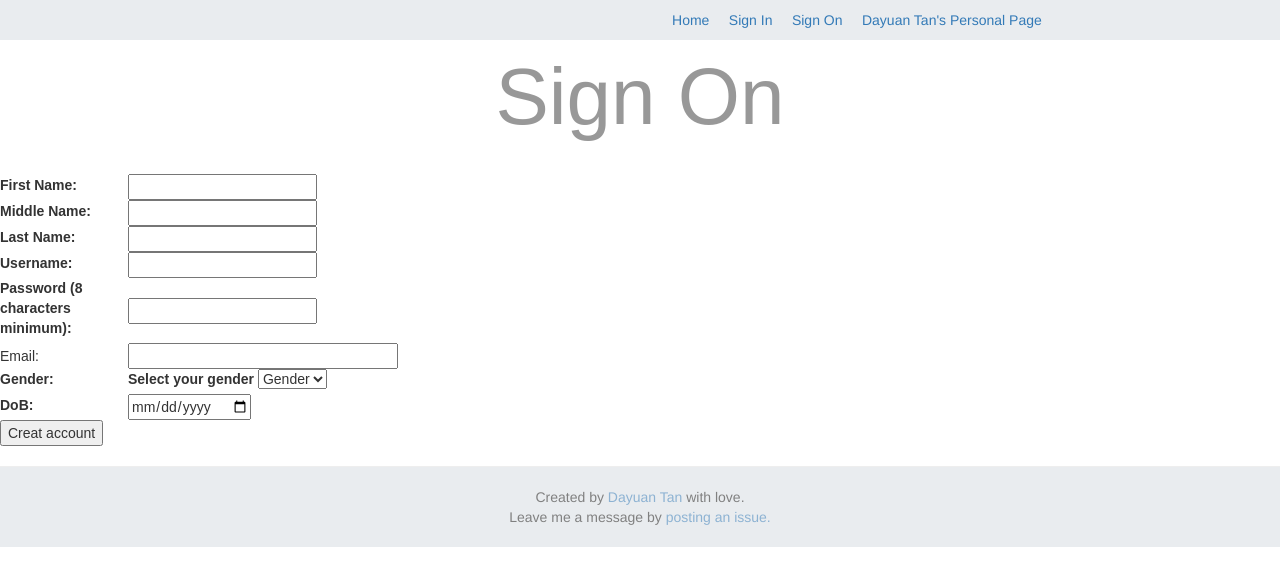
After one commit to DayuanTan/app_tasks_list, a Django app: template django_tasklistmng/apptasklistmng/templates/apptasklistmng/signon.html in a window 1280 px wide. The commit adds this page. Shown: the top 586 px of the page. Run offline with Django 3.2, Linux system fonts and the light colour scheme; the template is opened without the code that fills it, so the values that code supplies are empty; some libraries are stand-ins or nearby versions.

Commit message:
add  signin signon html css js

```diff
--- /dev/null
+++ b/django_tasklistmng/apptasklistmng/static/apptasklistmng/css/footer.css
@@ -0,0 +1,31 @@
+header {
+    height: 40px;
+    width: 100%;
+    text-align: right;
+    padding-right: 18%;
+    color: gray;
+    background-color:#e9ecef;
+}
+.header_text {
+    padding-top: 10px;
+}
+
+
+footer {
+    width: 100%;
+    position:bottom;
+    bottom:0;
+    left:0;
+    text-align: center;
+    color: gray;
+    /* color: gainsboro; */
+    background-color:#e9ecef;
+    margin: 0 0 0;
+}
+footer p {
+    margin-bottom: 0;
+}
+
+footer a {
+    opacity: 0.5;
+}
--- /dev/null
+++ b/django_tasklistmng/apptasklistmng/static/apptasklistmng/js/components/footer.js
@@ -0,0 +1,18 @@
+class Footer extends HTMLElement {
+    constructor() {
+      super();
+    }
+
+    connectedCallback() {
+      this.innerHTML = `
+        <footer>
+            <hr>
+            <p>Created by <a href="https://dayuantan.github.io/AboutMe/">Dayuan Tan</a> with love.<br>
+            Leave me a message by<a href="https://github.com/DayuanTan/AboutMe/issues/new"> posting an issue.</a></p>
+            <br>
+        </footer>
+      `;
+    }
+  }
+
+  customElements.define('footer-component', Footer);
--- /dev/null
+++ b/django_tasklistmng/apptasklistmng/static/apptasklistmng/js/components/header.js
@@ -0,0 +1,28 @@
+class Header extends HTMLElement {
+    constructor() {
+      super();
+    }
+
+    connectedCallback() {
+      this.innerHTML = `
+        <header>
+            <div class="header_text">
+                    <a href="./tasklist.html">Home</a>
+                    &nbsp &nbsp
+                    <a href="./signin.html">Sign In</a>
+                    &nbsp &nbsp
+                    <a href="./signon.html">Sign On</a>
+                    &nbsp &nbsp
+                    <a href="https://dayuantan.github.io/AboutMe/">Dayuan Tan's Personal Page</a>
+                    &nbsp
+            </div>
+        </header>
+      `;
+    }
+  }
+
+  customElements.define('header-component', Header);
+  // <div class="jumbotron text-center header_margin_bottom">
+  //               <div class="a_hover_bottom_whiteline">
+  //               </div>
+  //           </div>
--- /dev/null
+++ b/django_tasklistmng/apptasklistmng/templates/apptasklistmng/signon.html
@@ -0,0 +1,120 @@
+<!DOCTYPE html>
+<html>
+<head>
+    <title>Sign On</title>
+    <link rel="stylesheet" href="//maxcdn.bootstrapcdn.com/bootstrap/3.3.1/css/bootstrap.min.css"/>
+
+
+    {% load static %}
+    <link rel="stylesheet" type="text/css" href="{% static 'apptasklistmng/css/tasksListStyle.css' %}">
+    <link rel="stylesheet" type="text/css" href="{% static 'apptasklistmng/css/footer.css' %}">
+    <link rel="icon" href="{% static 'apptasklistmng/img/d.ico' %}"/>
+
+
+    <script src="{% static 'apptasklistmng/js/components/header.js' %}" type="text/javascript" defer></script>
+    <script src="{% static 'apptasklistmng/js/components/footer.js' %}" type="text/javascript" defer></script>
+
+</head>
+<body>
+
+<header-component></header-component>
+
+
+<div id="tasks_list" class="tasks_list">
+    <div id="tasks_list_title" class="tasks_list_title">Sign On</div>
+    <table id="signontable">
+    <form class="tasks_list_form" id="signonform" name="signonform">
+
+
+        <tr>
+            <td style="width: 10%;">
+                <label for="firstname">
+                    First Name:
+                </label>
+            </td>
+            <td><input type="text" id="firstname" name="firstname" required/></input>
+            </td>
+        </tr>
+        <tr>
+            <td style="width: 10%;">
+                <label for="middlename">
+                    Middle Name:
+                </label>
+            </td>
+            <td><input type="text" id="middlename" /></input>
+            </td>
+        </tr>
+        <tr>
+            <td style="width: 10%;">
+                <label for="lastname">
+                    Last Name:
+                </label>
+            </td>
+            <td><input type="text" id="lastname" required/></input>
+            </td>
+        </tr>
+        <tr>
+            <td style="width: 10%;">
+                <label for="username">
+                    Username:
+                </label>
+            </td>
+            <td><input type="text" id="username" required/></input>
+            </td>
+        </tr>
+        <tr>
+            <td style="width: 10%;">
+            <label for="password">
+                Password (8 characters minimum):
+            </label>
+            </td>
+            <td><input type="password" id="password" name="password" pattern="(?=.*[a-z])(?=.*[A-Z])(?=.*\d).*"
+                    minlength="8"  maxlength="32" required></input>
+            </td>
+        </tr>
+        <tr>
+            <td>
+                Email:
+            </td>
+            <td><input type="email" id="email" pattern=".+@.+\..+" size="30" required></input>
+            </td>
+        </tr>
+        <tr>
+            <td style="width: 10%;">
+                <label for="gender">
+                    Gender:
+                </label>
+            </td>
+            <td>
+                <label for="gender"> Select your gender </label>
+                <select name="gender" id="gender">
+                    <option value="none" selected>Gender</option>
+                    <option value="male">Male</option>
+                    <option value="female">Female</option>
+                    <option value="other">other</option>
+                </select>
+
+            </td>
+        </tr>
+
+        <tr>
+            <td><label for = "dob">
+                DoB:
+                </label>
+            </td>
+            <td><input type="date" id="dob"></input>
+            </td>
+        </tr>
+
+
+        <tr>
+            <td><button type="submit">Creat account</button></td>
+        </tr>
+    </form>
+    </table>
+</div>
+
+<footer-component></footer-component>
+
+</body>
+</html>
--- a/django_tasklistmng/apptasklistmng/urls.py
+++ b/django_tasklistmng/apptasklistmng/urls.py
@@ -6,4 +6,7 @@ app_name = 'tasklistmng'
 
 urlpatterns = [
     path('', views.index, name='index'),
+    path('tasklist.html', views.index, name='tasklist'),
+    path('signon.html', views.signon, name='signon'),
+    path('signin.html', views.signin, name='signin'),
 ]
--- a/django_tasklistmng/apptasklistmng/views.py
+++ b/django_tasklistmng/apptasklistmng/views.py
@@ -7,3 +7,9 @@ from django.http import HttpResponse
 
 def index(request):
     return render(request, 'apptasklistmng/tasklist.html')
+
+def signon(request):
+    return render(request, 'apptasklistmng/signon.html')
+
+def signin(request):
+    return render(request, 'apptasklistmng/signin.html')
```
Also changed, not shown: django_tasklistmng/apptasklistmng/templates/apptasklistmng/signin.html (added, +55 -0 lines), django_tasklistmng/apptasklistmng/templates/apptasklistmng/tasklist.html (+7 -4 lines), django_tasklistmng/record.md (+17 -3 lines), django_tasklistmng/apptasklistmng/static/apptasklistmng/img/home.png (added).
